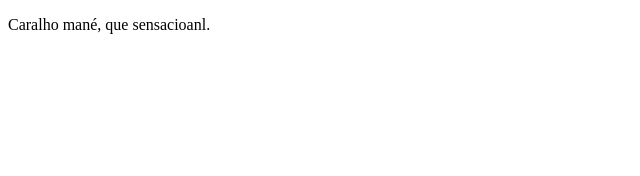
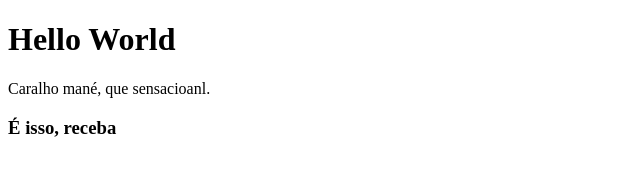
Before and after one commit to henry-gois/aula4-branches, a plain HTML site: page index.html in a window 1280 px wide. Shown: the whole page, without its empty margins (0-640 px from the left). Drawn offline with Linux system fonts and the light colour scheme.

Commit message:
segundo commit no conteúdo

```diff
--- a/index.html
+++ b/index.html
@@ -7,6 +7,8 @@
     <title>é isso.</title>
 </head>
 <body>
+    <h1>Hello World</h1>
     <p>Caralho mané, que sensacioanl.</p>
+    <h3>É isso, receba</h3>
 </body>
 </html>
```
